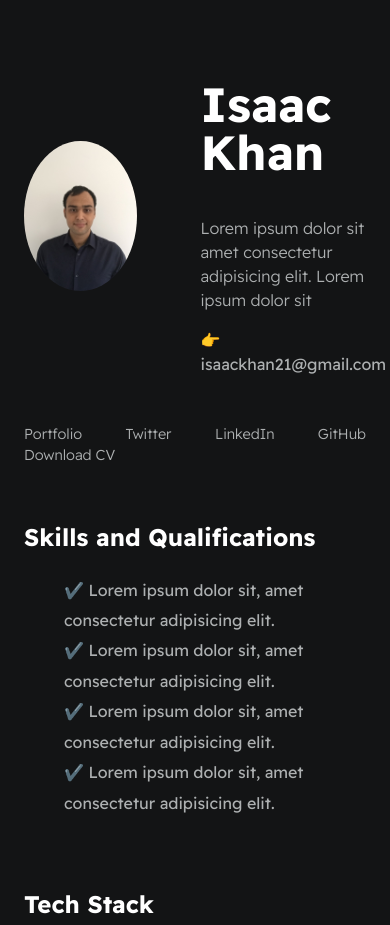
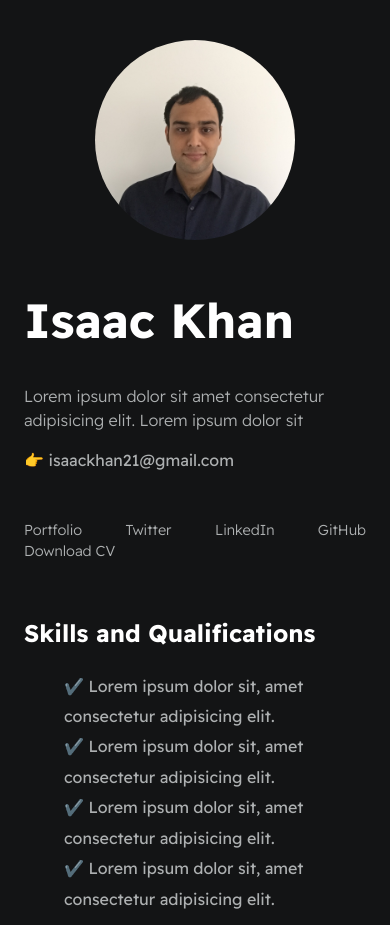
Before and after one commit to isaackhan21/cv_website, a plain HTML site: page index.html in a window 390 px wide. Shown: the top 925 px of the page. Drawn offline with Linux system fonts and the light colour scheme.

Commit message:
Added Responsiveness

```diff
--- a/styles/main.css
+++ b/styles/main.css
@@ -152,3 +152,26 @@ li {
 .card--project a:hover{
     color: var(--mainLinkColor);
 }
+
+@media(max-width: 600px) {
+    #wrapper--hero{
+        flex-direction: column;
+        gap: 1em;
+    }
+
+    #profile-pic {
+        width: 200px;
+        height: 200px;
+    }
+
+    .section--page {
+        padding-top: 1em;
+        padding-bottom: 1em;
+    }
+
+    .card--work-history{
+        border-left: none;
+        padding-left: 0;
+    }
+    }
+}
```
